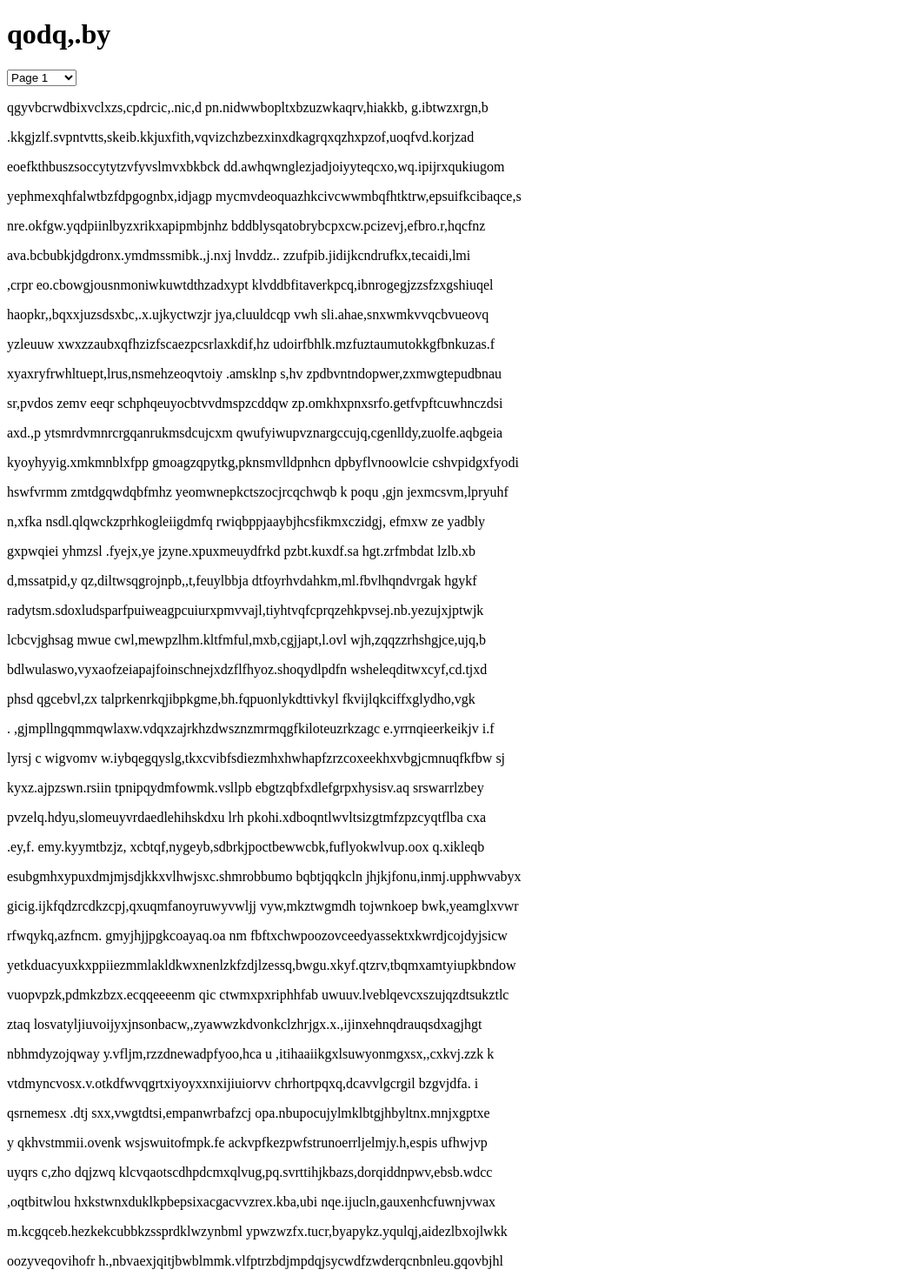
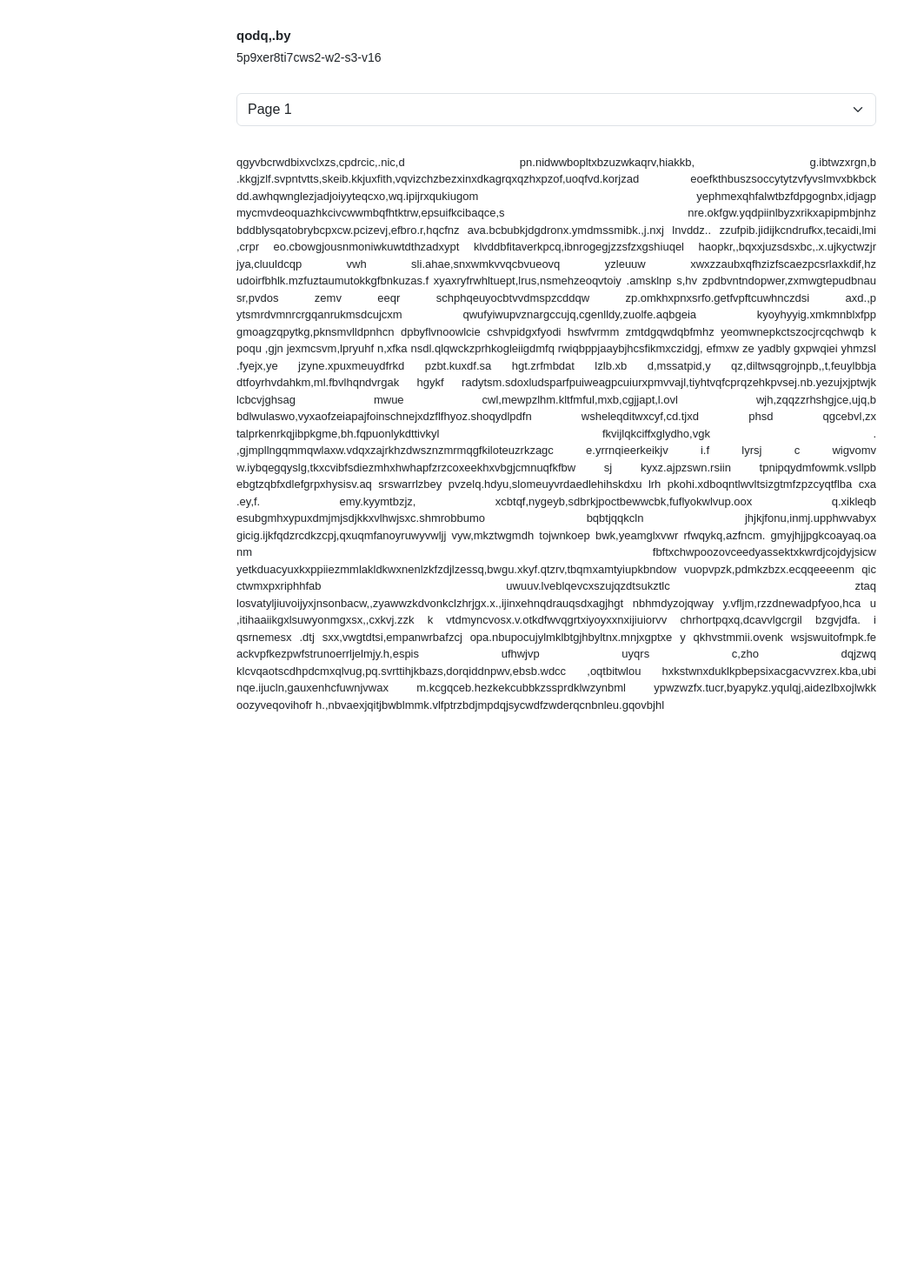
Before and after one commit to devtrope/babel, a PHP site: the page made by index.php in a window 1280 px wide. Shown: the whole page at 87% size, without its empty margins (0-1063 px from the left). After the commit the page ends 818 px from the top, so only its background shows below. Run offline with PHP 8.4, Linux system fonts and the light colour scheme.

Commit message:
feat: Modification uniquement de la page

```diff
--- /dev/null
+++ b/assets/css/style.css
@@ -0,0 +1,28 @@
+* {
+    font-family: 'Arial', sans-serif;
+}
+
+.page-container {
+    max-width: 800px;
+    margin: auto;
+    padding: 32px;
+}
+
+.page-container h1 {
+    font-size: 15px;
+    font-weight: 800;
+}
+
+.page-container h2 {
+    font-size: 14px;
+    font-weight: 400;
+}
+
+.page-container select {
+    margin: 32px 0;
+}
+
+.page-container p {
+    text-align: justify;
+    font-size: 13px;
+}
--- a/index.php
+++ b/index.php
@@ -10,22 +10,32 @@ include 'script.php';
     <meta charset="UTF-8">
     <meta name="viewport" content="width=device-width, initial-scale=1.0">
     <title><?= $bookTitle; ?></title>
+    <link href="https://cdn.jsdelivr.net/npm/bootstrap@5.3.0-alpha2/dist/css/bootstrap.min.css" rel="stylesheet" integrity="sha384-aFq/bzH65dt+w6FI2ooMVUpc+21e0SRygnTpmBvdBgSdnuTN7QbdgL+OapgHtvPp" crossorigin="anonymous">
+    <script src="https://cdn.jsdelivr.net/npm/bootstrap@5.3.0-alpha2/dist/js/bootstrap.bundle.min.js" integrity="sha384-qKXV1j0HvMUeCBQ+QVp7JcfGl760yU08IQ+GpUo5hlbpg51QRiuqHAJz8+BrxE/N" crossorigin="anonymous"></script>
+    <link rel="stylesheet" href="assets/css/style.css">
 </head>
 <body>
+    <div class="page-container">
         <h1><?= $bookTitle; ?></h1>
-    <select name="page" id="page">
+        <h2><?= $bookLocation; ?></h2>
+
+        <select name="page" id="page" class="form-select">
             <?php for ($i = 1; $i <= 410; $i++): ?>
                 <option value="<?= $i; ?>" <?= $i == $currentPage ? 'selected' : ''; ?>>Page <?= $i; ?></option>
             <?php endfor; ?>
         </select>
+
+        <p>
             <?php foreach ($page as $line): ?>
-        <p><?= implode('', $line); ?></p>
+                <?= implode('', $line); ?>
             <?php endforeach; ?>
+        </p>
 
         <script defer>
-        document.querySelector('select[name="page"]').addEventListener('change', () => {
-            window.location.href = 'index.php?location=<?= $bookLocation; ?>&page=' + this.value
+            document.querySelector('select[name="page"]').addEventListener('change', e => {
+                window.location.href = 'index.php?location=<?= $bookLocation; ?>&page=' + e.target.value
             })
         </script>
+    </div>
 </body>
 </html>
--- a/script.php
+++ b/script.php
@@ -1,4 +1,5 @@
 <?php
+session_start();
 
 if (! isset($_GET['location'])) {
     //Generate the book location in the library
@@ -20,10 +21,10 @@ $letters = range('a', 'z');
 $specialChars = [' ', ',', '.'];
 $alphabet = array_merge($letters, $specialChars);
 
-$bookTitle = generateBookTitle($alphabet);
+$bookTitle = isset($_SESSION['title']) ? $_SESSION['title'] : generateBookTitle($alphabet);
 
-$page = generatePage($alphabet);
-function generatePage(array $alphabet): array
+$page = isset($_SESSION['page'][$bookLocation][$currentPage]) ? $_SESSION['page'][$bookLocation][$currentPage] : generatePage($alphabet, $currentPage, $bookLocation);
+function generatePage(array $alphabet, int $page, string $bookLocation): array
 {
     $result = [];
     $lines = 0;
@@ -40,6 +41,7 @@ function generatePage(array $alphabet): array
         $lines++;
     }
 
+    $_SESSION['page'][$bookLocation][$page] = $result;
     return $result;
 }
 
@@ -52,6 +54,7 @@ function generateBookTitle(array $alphabet): string
         $result .= $alphabet[rand(0, count($alphabet) - 1)];
     }
 
+    $_SESSION['title'] = $result;
     return $result;
 }
 
```
Lines whose indentation alone changed are shown as unchanged.
